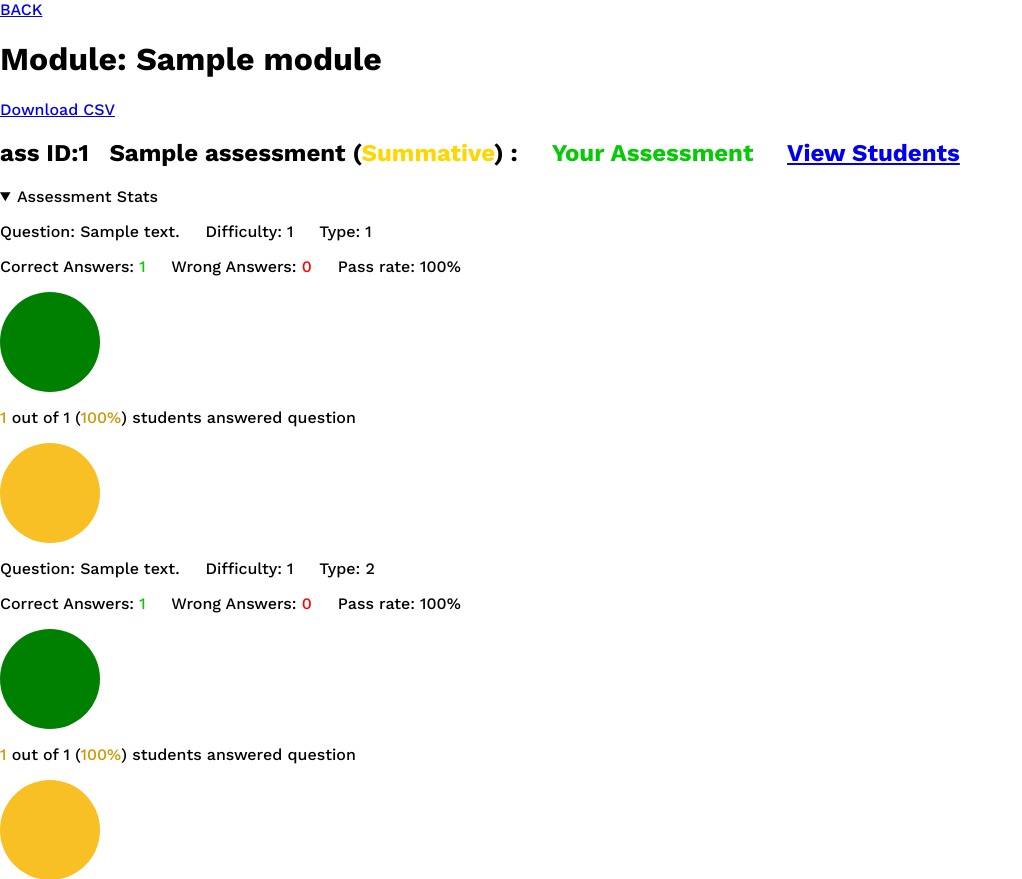
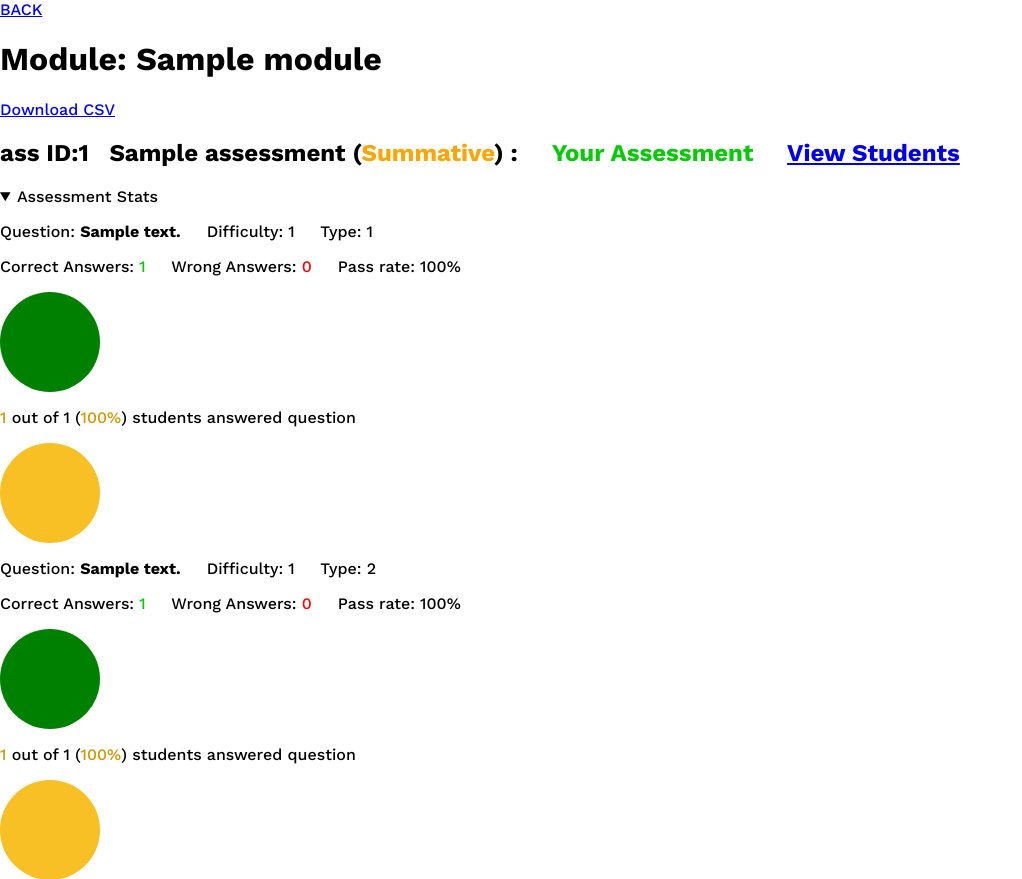
Before and after one commit to dredly/AAT_Deployment, a Flask app: a page that uses aat/staff_stats/templates/module.html in a window 1280 px wide, after a click on "Assessment Stats". Shown: the part 51-930 px from the top of the page, without its empty margins (0-1022 px from the left). Run offline with Flask 2, Linux system fonts and the light colour scheme; a user stored in the database is signed in; tables that the repository leaves empty hold one stand-in row (values such as "Sample post").

Commit message:
more cosmetics

```diff
--- a/aat/staff_stats/templates/module.html
+++ b/aat/staff_stats/templates/module.html
@@ -6,7 +6,7 @@
 <h1> Module: {{Module_title}}</h1><a href="{{ url_for('staff_stats.download')}}">Download CSV</a>
 {%for assessment in moduleAssessments%}
 
-    <h2>ass ID:{{assessment.get("assessment_id")}} &nbsp; {{assessment.get("assessment_title")}}{%if assessment.get("is_summative") == True%} (<span id ="staff_stats_Gold">Summative</span>) {%else%} (Formative){%endif%} : &nbsp;&nbsp;&nbsp; {%if assessment.get("your_assessment") == True%} <span class = "staff_stats_green_text"> Your Assessment </span> {%else%} Not Your Assessment {%endif%} &nbsp;&nbsp;&nbsp;
+    <h2>ass ID:{{assessment.get("assessment_id")}} &nbsp; {{assessment.get("assessment_title")}}{%if assessment.get("is_summative") == True%} (<span class ="staff_stats_orange_text">Summative</span>) {%else%} (Formative){%endif%} : &nbsp;&nbsp;&nbsp; {%if assessment.get("your_assessment") == True%} <span class = "staff_stats_green_text"> Your Assessment </span> {%else%} Not Your Assessment {%endif%} &nbsp;&nbsp;&nbsp;
     <a href="{{url_for('staff_stats.view_students', assessment = assessment.get('assessment_title'))}}">View Students</a>
     </h2>
 
@@ -17,7 +17,7 @@
             {%if question.get("question_assessment_id") == assessment.get("assessment_id") %}
             <section>
             <div class ="staff_stats_cohort_answers">
-            <p>Question: {{question.get("question_text")}} &nbsp;&nbsp;&nbsp; Difficulty: {{question.get("question_difficulty")}} &nbsp;&nbsp;&nbsp Type: {{question.get("question_type")}} </p>
+            <p>Question: <b>{{question.get("question_text")}}</b> &nbsp;&nbsp;&nbsp; Difficulty: {{question.get("question_difficulty")}} &nbsp;&nbsp;&nbsp Type: {{question.get("question_type")}} </p>
             <p>Correct Answers: <span class = "staff_stats_green_text">{{question.get("correct_answers")}}</span> &nbsp;&nbsp;&nbsp;  Wrong Answers: <span class = "staff_stats_red_text">{{question.get("wrong_answers")}}</span> &nbsp;&nbsp;&nbsp; {%if question.get("correct_answers") == 0 and question.get("wrong_answers") == 0  %} <p> No attempts have been made </p> {%else%} Pass rate: {{question.get("pass_percentage")}}% {%endif%}</p>
 
             {%if question.get("correct_answers") == 0 and question.get("wrong_answers") == 0  %}
@@ -101,7 +101,7 @@
     {%endfor%}
     </details>
     {%else%}
-    <p>no questions have been created for this assessment</p>
+    <span class = "staff_stats_red_text"><p>no questions have been created for this assessment</p></span>
     <p><a href="{{url_for('questions.index')}}"><button>Create Question</button></a></p>
     {%endif%}
 {%endfor%}
--- a/aat/static/style.css
+++ b/aat/static/style.css
@@ -323,6 +323,9 @@ footer {
 .staff_stats_yellow_text{
 	color: rgb(206, 152, 4);
 }
+.staff_stats_orange_text{
+	color: orange;
+}
 
 #staff_stats_Bronze{
 	color: brown;
```
